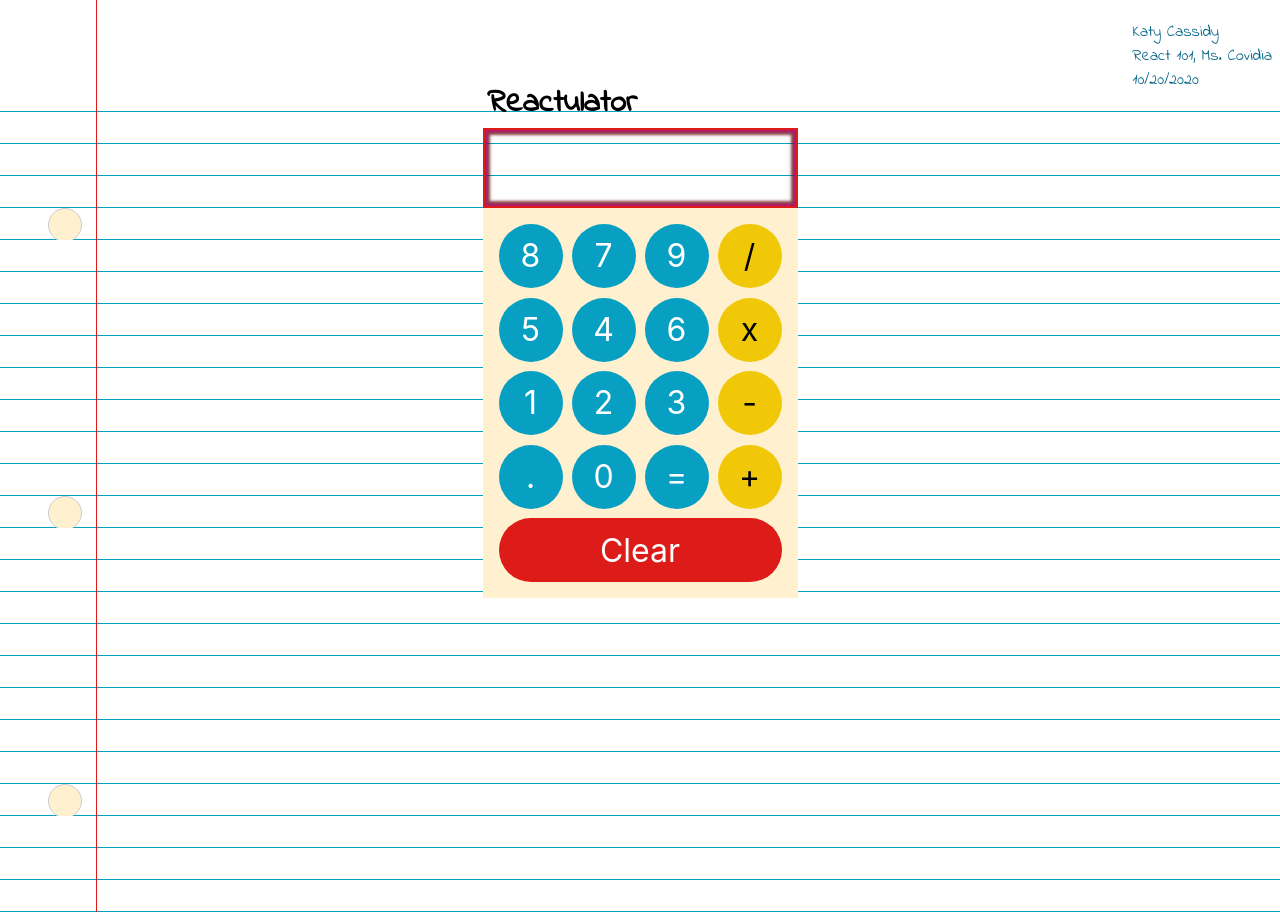
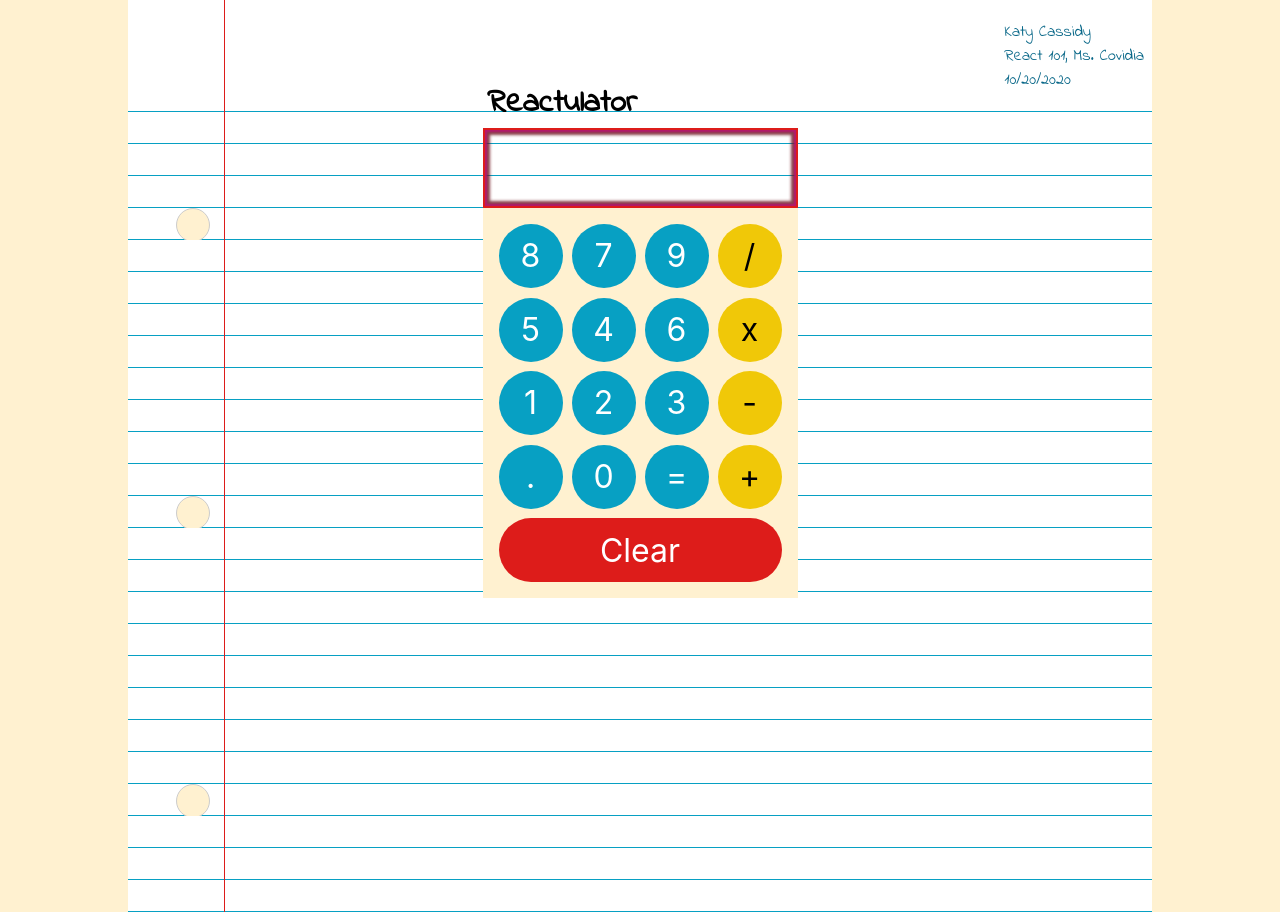
Before and after one commit to ihatetoast/reactulator, a React (Create React App) app: page / in a window 1280 px wide. Built offline with nearby package versions, Linux system fonts and the light colour scheme.

Commit message:
finished.

```diff
--- a/src/App.css
+++ b/src/App.css
@@ -3,10 +3,6 @@
   box-sizing: border-box;
 }
 .app{
-  display:flex;
-  position: relative;
-  flex-direction: column;
-  align-items: center;
   background: #FFF1D0;
 }
 .app .red-line{
@@ -46,3 +42,12 @@
   border: 1px solid #ccc;
   left: 3em;
 }
+.paper {
+  position: relative;
+  background: #fff;
+  width: 80%;
+  margin: 0 auto;
+  display:flex;
+  flex-direction: column;
+  align-items: center;
+}
--- a/src/App.js
+++ b/src/App.js
@@ -10,6 +10,7 @@ const genArr = Array.from({length: 25}, (x, i) => i);
 console.log(genArr)
   return (
     <div className="app">
+        <div className="paper">
           <div className="red-line"></div>
           <Header />
           <div className="lined-paper-cont" >
@@ -21,6 +22,7 @@ console.log(genArr)
           </div>
           <CalculatorBasic />
         </div>
+      </div>
   );
 }
 
```
Lines whose indentation alone changed are shown as unchanged.
